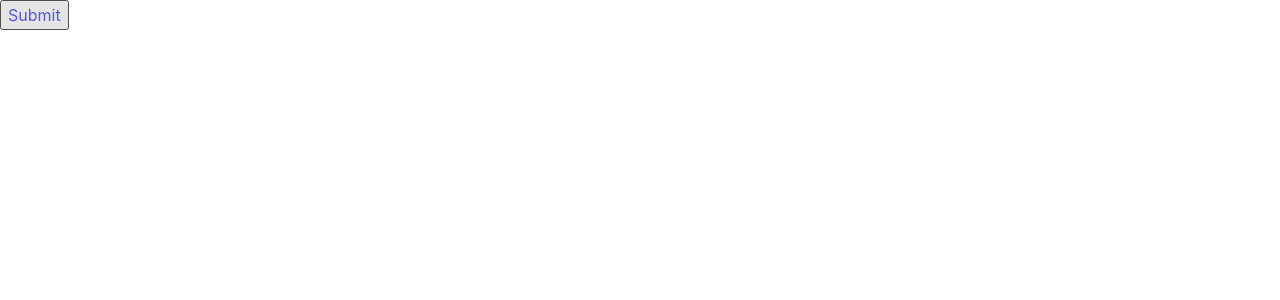
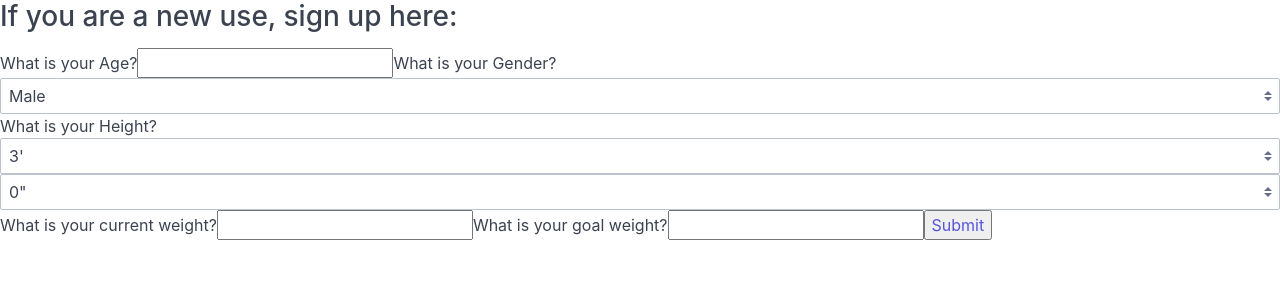
Before and after one commit to ptj92e/Weigh-To-Go, a React (Create React App) app in the folder client/: page /sign_up in a window 1280 px wide. Shown: the top 300 px of the page. Built offline with nearby package versions, Linux system fonts and the light colour scheme.

Commit message:
Committing to Merge

```diff
--- a/client/src/components/NewUser/NewUserInfo/NewUserInfo.js
+++ b/client/src/components/NewUser/NewUserInfo/NewUserInfo.js
@@ -4,10 +4,45 @@ import NewUserSubmit from "../NewUserSubmit/NewUserSubmit";
 
 class NewUserInfo extends Component {
     render() {
-        return(
+        return (
             <div>
-
-                <NewUserSubmit />
+                <h3>If you are a new use, sign up here:</h3>
+                <form>
+                    <label>What is your Age?</label>
+                    <input type="text" id="age"></input>
+                    <label>What is your Gender?</label>
+                    <select id="gender" className="form-select">
+                        <option>Male</option>
+                        <option>Female</option>
+                    </select>
+                    <label>What is your Height?</label>
+                    <select id="feet" className="form-select">
+                        <option>3'</option>
+                        <option>4'</option>
+                        <option>5'</option>
+                        <option>6'</option>
+                        <option>7'</option>
+                    </select>
+                    <select id="inches" className="form-select">
+                        <option>0"</option>
+                        <option>1"</option>
+                        <option>2"</option>
+                        <option>3"</option>
+                        <option>4"</option>
+                        <option>5"</option>
+                        <option>6"</option>
+                        <option>7"</option>
+                        <option>8"</option>
+                        <option>9"</option>
+                        <option>10"</option>
+                        <option>11"</option>
+                    </select>
+                    <label>What is your current weight?</label>
+                    <input type="text" id="currentWeight"></input>
+                    <label>What is your goal weight?</label>
+                    <input type="text" id="goalWeight"></input>
+                    <NewUserSubmit />
+                </form>
             </div>
         )
     }
```
